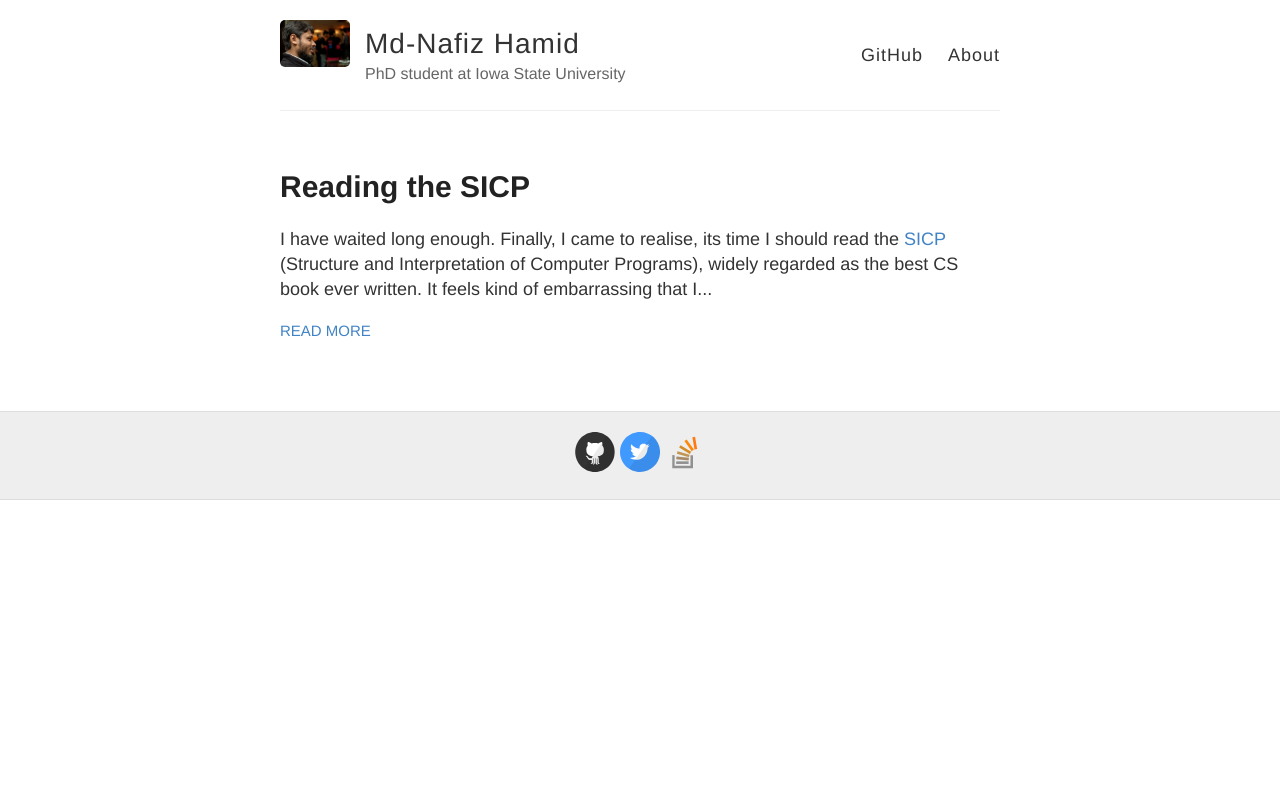
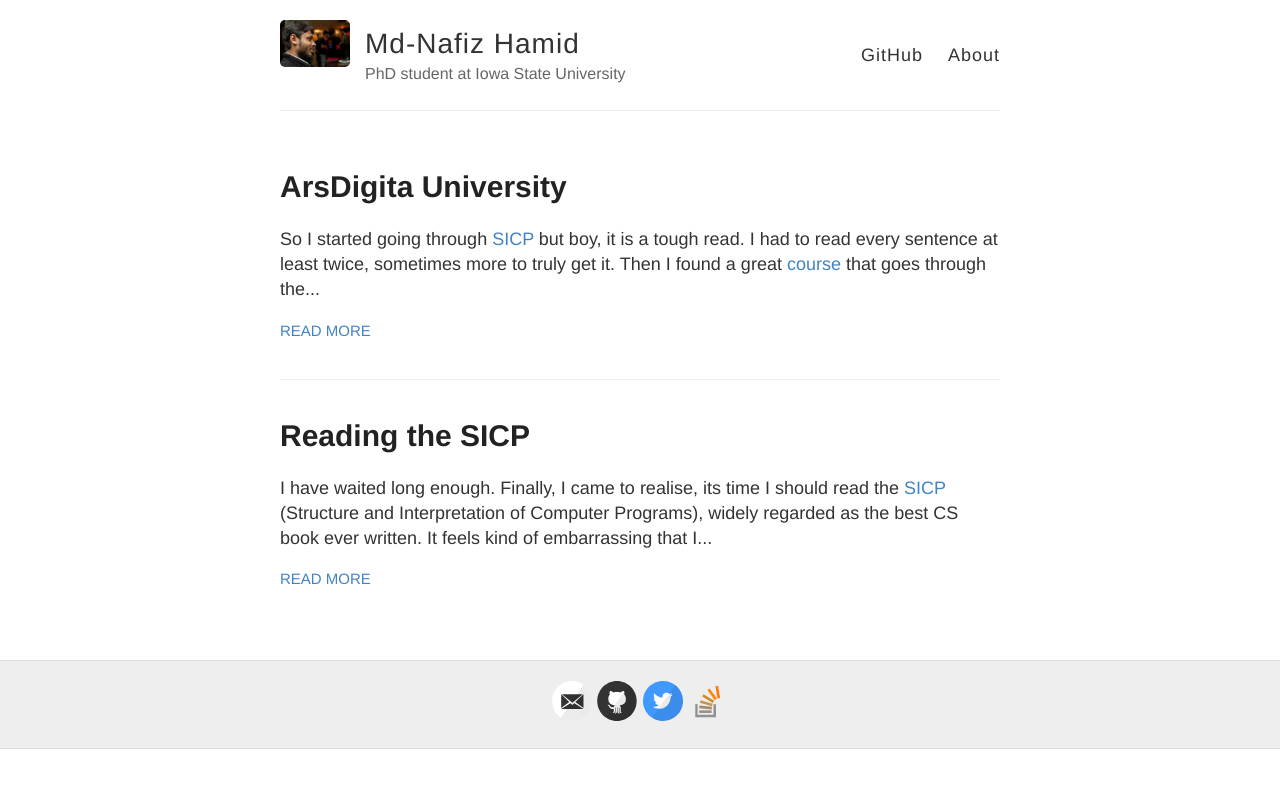
Before and after one commit to nafizh/nafizh.github.io, a Jekyll site: the page built from index.html, in a window 1280 px wide. Shown: the top 788 px of the page. Built offline with Jekyll 4.4.1, drawn with Linux system fonts in a browser that asks for light colours; some of the changed lines change nothing that is shown.

Commit message:
arsdigita-post

```diff
--- a/_config.yml
+++ b/_config.yml
@@ -20,7 +20,7 @@ avatar: /images/me_2.png
 # Includes an icon in the footer for each username you enter
 footer-links:
   dribbble:
-  email:
+  email: nafizh@iastate.edu
   facebook:
   flickr:
   github: nafizh
@@ -28,7 +28,7 @@ footer-links:
   linkedin:
   pinterest:
   rss: # just type anything here for a working RSS icon, make sure you set the "url" above!
-  twitter: jekyllrb
+  twitter: naf1zh
   stackoverflow: users/4438782/nafizh # your stackoverflow profile, e.g. "users/50476/bart-kiers"
 
 # Your disqus shortname, entering this will enable commenting on posts
--- /dev/null
+++ b/_posts/2015-9-1-arsdigita-university.md
@@ -0,0 +1,10 @@
+---
+layout: post
+title: ArsDigita University
+---
+
+So I started going through [SICP](http://mitpress.mit.edu/sicp/) but boy, it is a tough read. I had to read every sentence at least twice, sometimes more to truly get it. Then I found a great [course](http://aduni.org/courses/sicp/) that goes through the SICP book and is also named after SICP. Apparently, the ArsDigita University was an experiment for tuition free education by MIT professor [Philip Greenspun](http://philip.greenspun.com/) who famously [refunded](http://www.mensetmanus.net/inspiration/tuition-free-mit/) his students' tuition. You can read more about it [here](http://aduni.org/about/).
+
+There are total 13 courses at the website and the curriculum was modeled after the CS udergrad program at MIT. I think anyone can get a brilliant world class CS education by completing all the courses which includes going through the videos and doing all the problem sets as well as writing exams.
+
+Its really enticing to go through all the courses but at the moment my eyes are on the SICP and Algorithms courses. The SICP videos are really helping to get the book as the instructor goes into details while explaining. If you are thinking of reading the book, you might as well as watch the videos at the same time.
```
